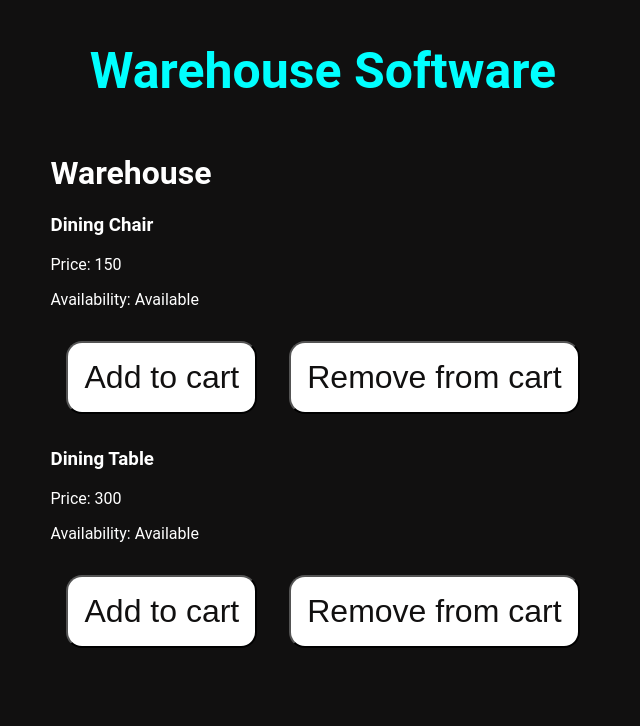
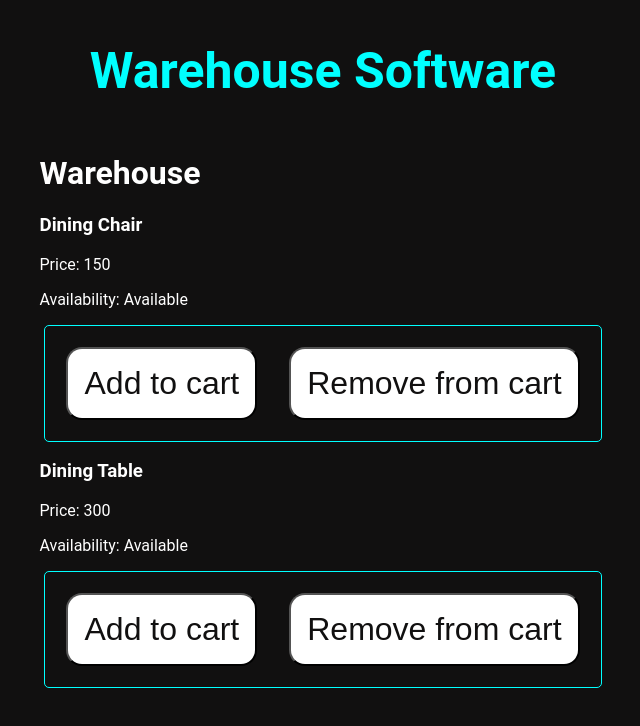
Before and after one commit to danieldraganweb/Next-test3, a Next.js app in the folder interviewtask2023-1/: page / in a window 1280 px wide. Shown: the top 726 px of the page, without its empty margins (317-957 px from the left). Built offline with nearby package versions, Linux system fonts and the light colour scheme.

Commit message:
CSS style on the buttons

```diff
--- a/interviewtask2023-1/styles/Home.module.css
+++ b/interviewtask2023-1/styles/Home.module.css
@@ -9,7 +9,7 @@
   color: cyan;
 }
 .inventory {
-  border: 1px solid;
+  border: 1px solid cyan;
   display: flex;
   flex-direction: row;
   justify-content: space-around;
@@ -22,3 +22,10 @@
   justify-content: space-around;
   align-items: flex-start;
 }
+.cardContentRight {
+  color: black;
+  border: 1px solid cyan;
+  border-radius: 5px;
+  padding: 5px;
+  margin: 5px;
+}
```
